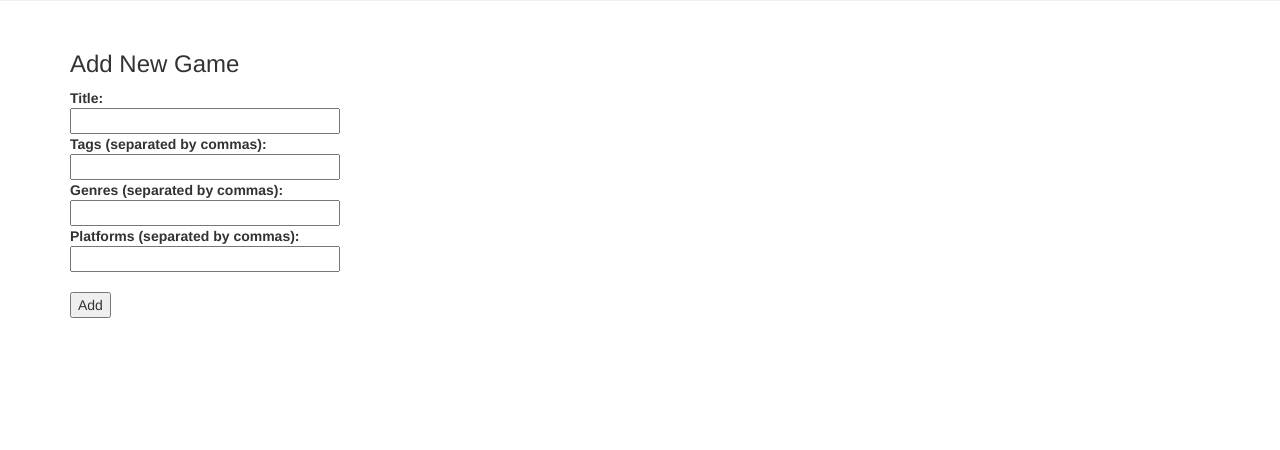
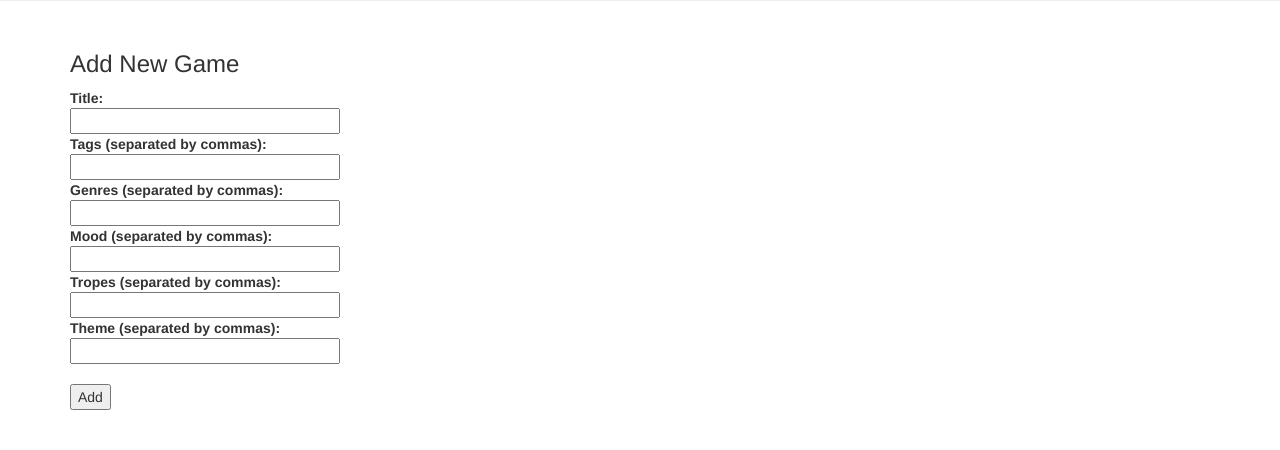
Before and after one commit to wotashu/game-graph, a Flask app: template gamegraph/templates/index.html in a window 1280 px wide. Shown: the part 350-800 px from the top of the page. Run offline with Flask 2, Linux system fonts and the light colour scheme; the template is opened without the code that fills it, so the values that code supplies are empty; some libraries are stand-ins or nearby versions.

Commit message:
add mood, tropes, theme

```diff
--- a/gamegraph/templates/index.html
+++ b/gamegraph/templates/index.html
@@ -18,8 +18,12 @@
                 <dd><input type=text size=30 name=tags></dd>
                 <dt>Genres (separated by commas):</dt>
                 <dd><input type=text size=30 name=genre></dd>
-                <dt>Platforms (separated by commas):</dt>
-                <dd><input type=text size=30 name=platform></dd>
+                <dt>Mood (separated by commas):</dt>
+                <dd><input type=text size=30 name=mood></dd>
+                <dt>Tropes (separated by commas):</dt>
+                <dd><input type=text size=30 name=tropes></dd>
+                <dt>Theme (separated by commas):</dt>
+                <dd><input type=text size=30 name=theme></dd>
             </dl>
             <input type=submit value="Add">
         </form>
```
